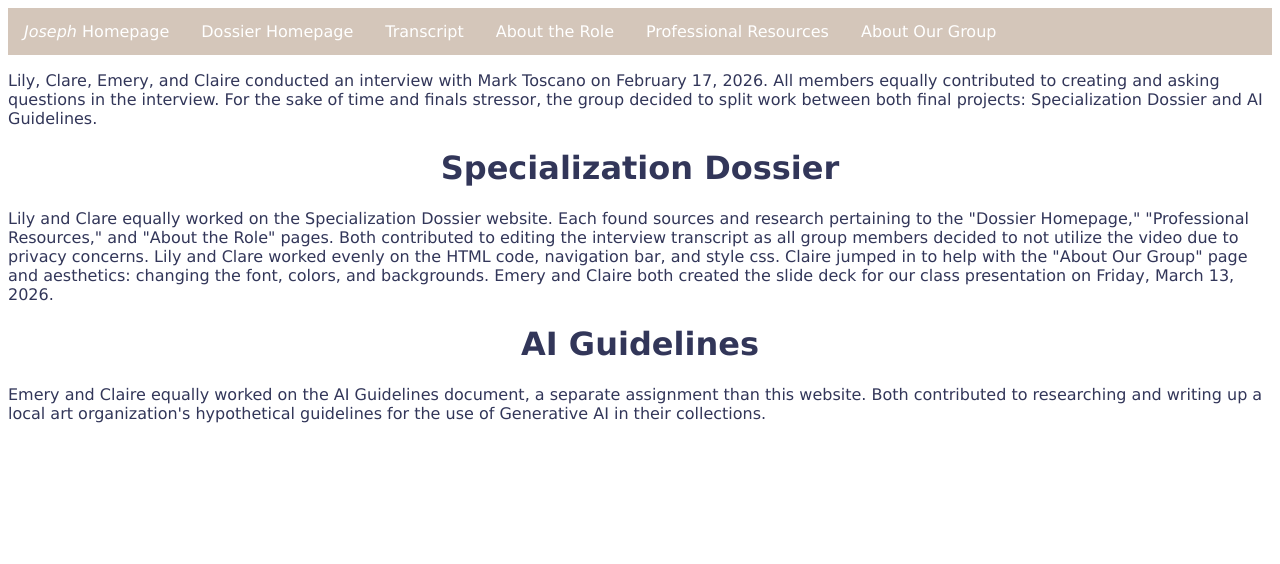
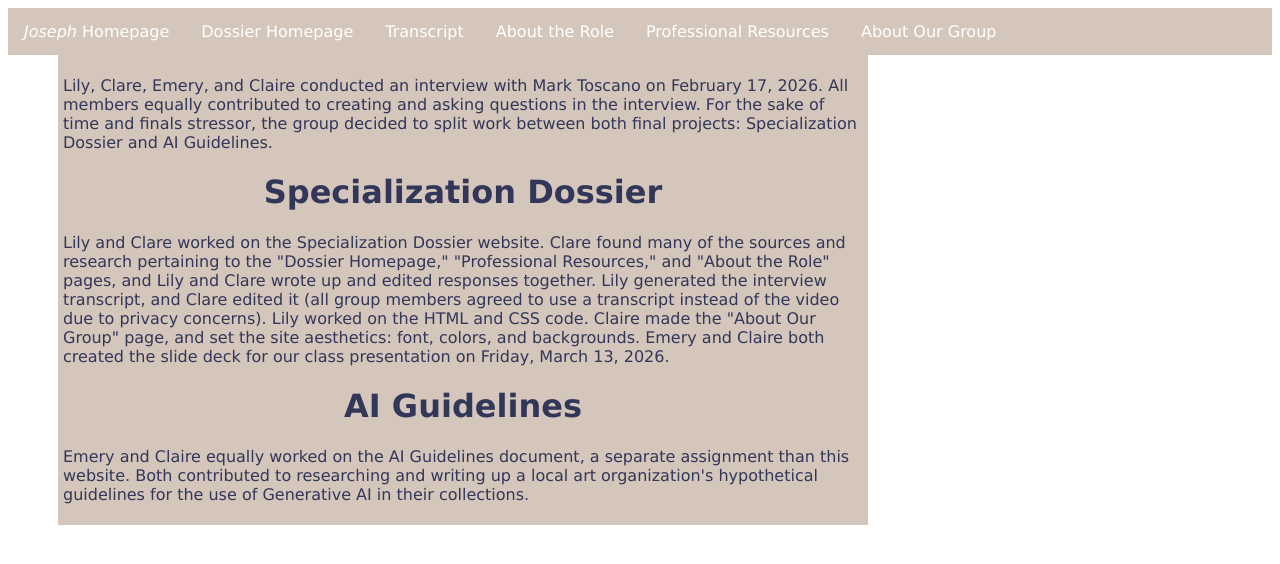
Before and after one commit to lilyisgross/joseph.github.io, a plain HTML site: page about_group.html in a window 1280 px wide. Drawn offline with Linux system fonts and the light colour scheme.

Commit message:
Update about_group.html

```diff
--- a/about_group.html
+++ b/about_group.html
@@ -17,18 +17,20 @@
 </ul>
 
 <body>
+     <div class="response">
 
 <p>Lily, Clare, Emery, and Claire conducted an interview with Mark Toscano on February 17, 2026. All members equally contributed to creating and asking questions in  the interview. For the sake of time and finals stressor, the group decided to split work between both final projects: Specialization Dossier and AI Guidelines. </p>
 
 <h1> Specialization Dossier </h1>
 
-<p> Lily and Clare equally worked on the Specialization Dossier website. Each found sources and research pertaining to the "Dossier Homepage," "Professional Resources," and "About the Role" pages. Both contributed to editing the interview transcript as all group members decided to not utilize the video due to privacy concerns. Lily and Clare worked evenly on the HTML code, navigation bar, and style css. Claire jumped in to help with the "About Our Group" page and aesthetics: changing the font, colors, and backgrounds. Emery and Claire both created the slide deck for our class presentation on Friday, March 13, 2026.
+<p> Lily and Clare worked on the Specialization Dossier website. Clare found many of the sources and research pertaining to the "Dossier Homepage," "Professional Resources," and "About the Role" pages, and Lily and Clare wrote up and edited responses together. Lily generated the interview transcript, and Clare edited it (all group members agreed to use a transcript instead of the video due to privacy concerns). Lily worked on the HTML and CSS code. Claire made the "About Our Group" page, and set the site aesthetics: font, colors, and backgrounds. Emery and Claire both created the slide deck for our class presentation on Friday, March 13, 2026.
 </p>
 
 <h1>  AI Guidelines </h1>
 
 <p> Emery and Claire equally worked on the AI Guidelines document, a separate assignment than this website. Both contributed to researching and writing up a local art organization's hypothetical guidelines for the use of Generative AI in their collections.</p>
 
+     </div>
 </body>
 
 </html>
```
